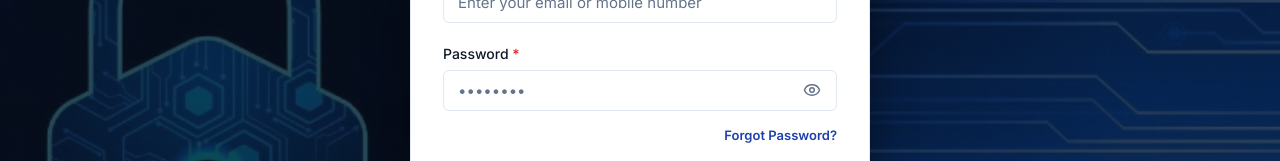
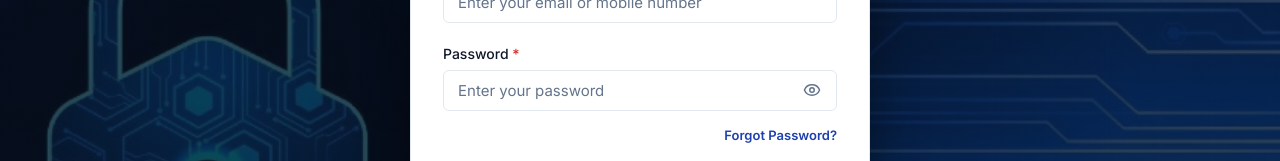
Before and after one commit to amankr28819-prog/CRP---India-NEW, a React (Vite) app in the folder frontend/: page /login in a window 1280 px wide. Shown: the part 394-555 px from the top of the page. Built offline with nearby package versions, Linux system fonts and the light colour scheme; no server answers.

Commit message:
Fix password placeholders on citizen and municipal login

```diff
--- a/frontend/src/pages/CitizenLogin.jsx
+++ b/frontend/src/pages/CitizenLogin.jsx
@@ -593,7 +593,7 @@ export default function CitizenLogin() {
                   autoComplete="current-password"
                   value={password}
                   onChange={(e) => setPassword(e.target.value)}
-                  placeholder="••••••••"
+                  placeholder="Enter your password"
                   className="form-input"
                   style={{ paddingRight: '44px' }}
                   required
--- a/frontend/src/pages/authority/AuthorityLogin.jsx
+++ b/frontend/src/pages/authority/AuthorityLogin.jsx
@@ -150,7 +150,7 @@ export default function AuthorityLogin() {
                 autoComplete="current-password"
                 value={password}
                 onChange={(e) => setPassword(e.target.value)}
-                placeholder="••••••••"
+                placeholder="Enter your password"
                 className="form-input"
                 style={{ paddingRight: '44px' }}
                 required
```
